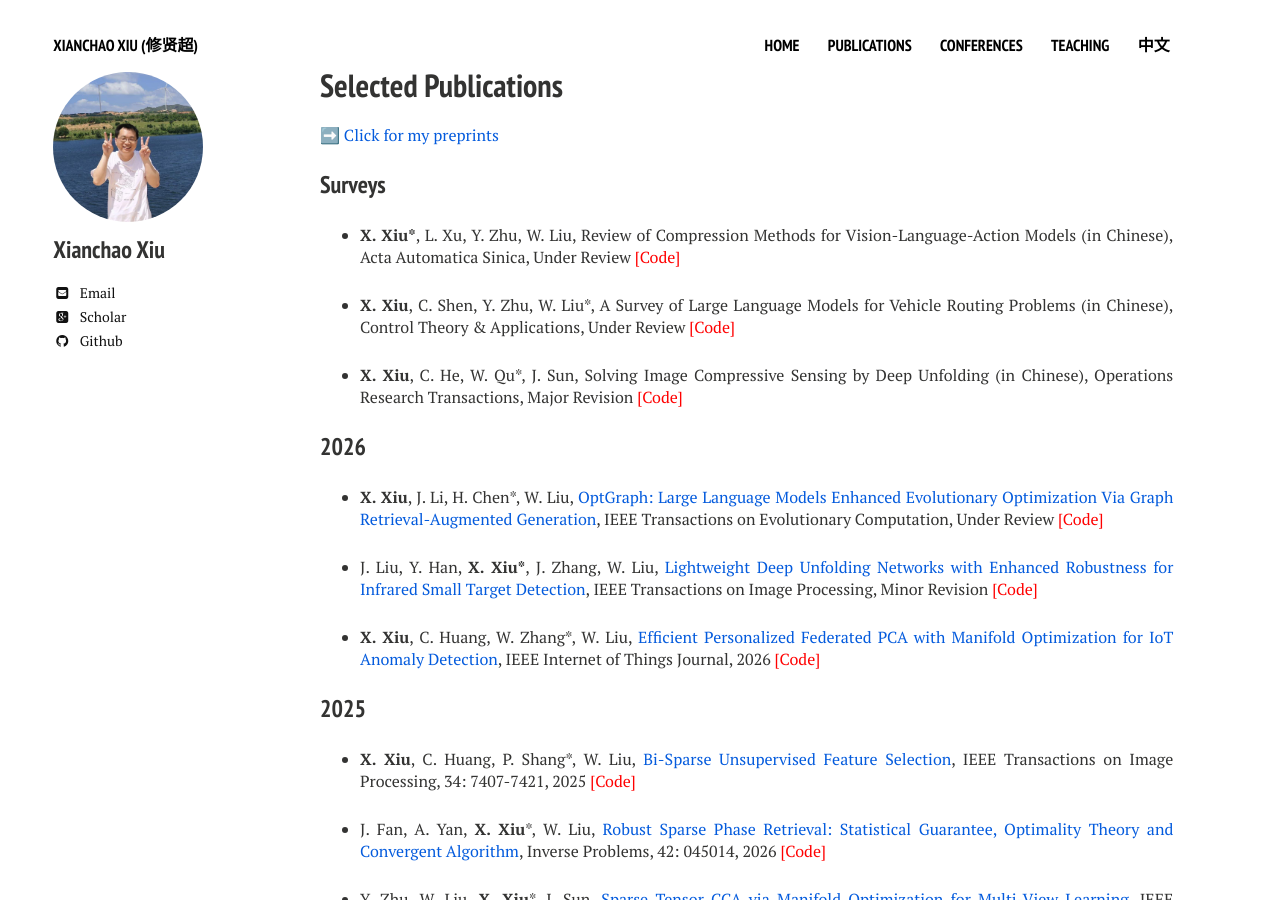
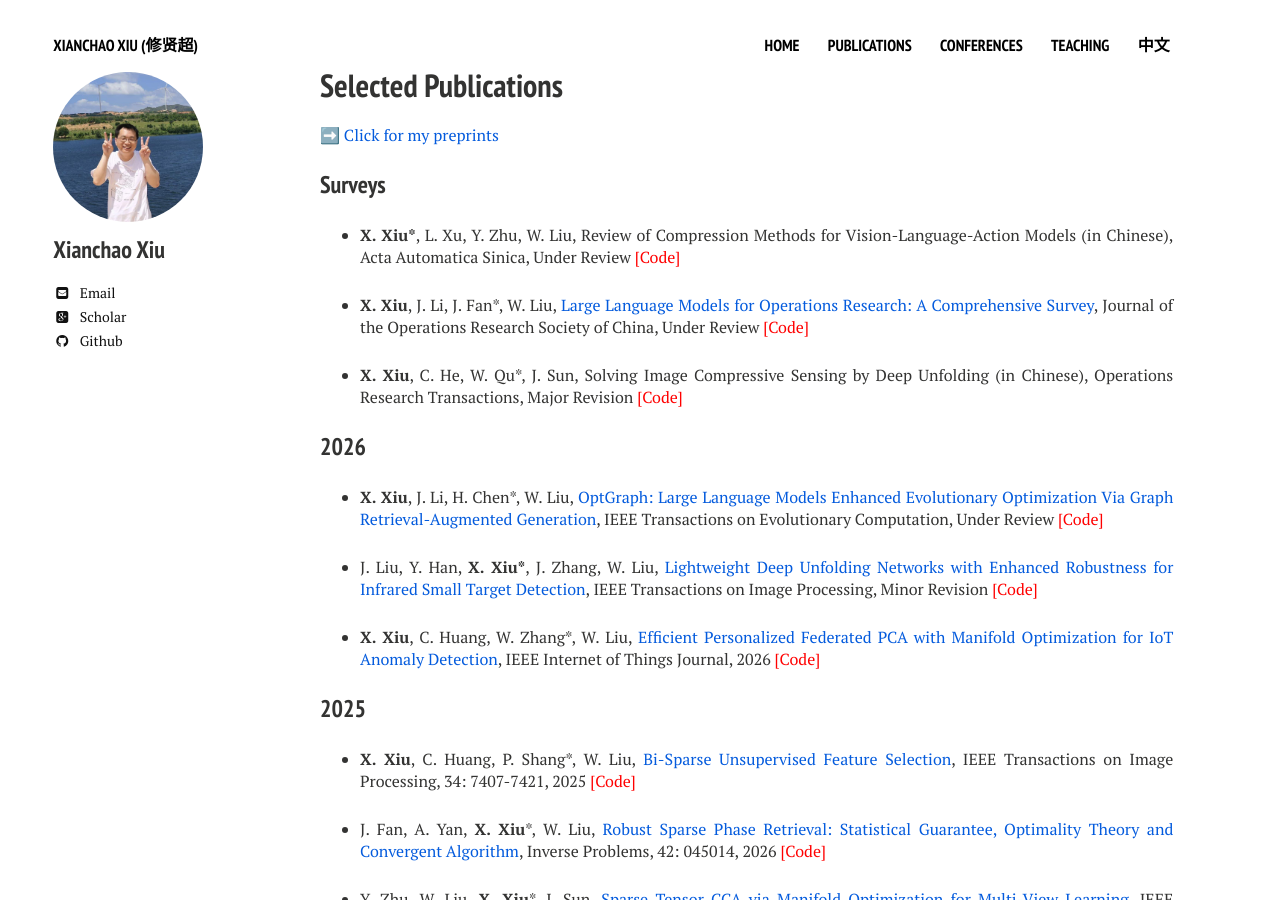
Before and after one commit to xianchaoxiu/xianchaoxiu.github.io, a Jekyll site: the page built from publications/index.md, in a window 1280 px wide and 900 px high. Built offline with Jekyll 4.4.1, drawn with Linux system fonts in a browser that asks for light colours; nearby versions of some CDN libraries.

Commit message:
Update index.md

```diff
--- a/publications/index.md
+++ b/publications/index.md
@@ -14,10 +14,10 @@ share: false
 
 * <b>X. Xiu*</b>, L. Xu, Y. Zhu, W. Liu, Review of Compression Methods for Vision-Language-Action Models (in Chinese), Acta Automatica Sinica, Under Review <a href="https://github.com/xianchaoxiu/COM4VLA" class="textlink" target="_blank" style="color: red;">[Code]</a>
 
-* <b>X. Xiu</b>, C. Shen, Y. Zhu, W. Liu*, A Survey of Large Language Models for Vehicle Routing Problems (in Chinese), Control Theory & Applications, Under Review  <a href="https://github.com/xianchaoxiu/LLM4VRP" class="textlink" target="_blank" style="color: red;">[Code]</a>
+
+* <b>X. Xiu</b>, J. Li, J. Fan*, W. Liu, <a href="https://arxiv.org/abs/2605.20849" class="textlink" target="_blank">Large Language Models for Operations Research: A Comprehensive Survey</a>, Journal of the Operations Research Society of China, Under Review  <a href="https://github.com/xianchaoxiu/LLM4OR" class="textlink" target="_blank" style="color: red;">[Code]</a>
 
 * <b>X. Xiu</b>, C. He, W. Qu*, J. Sun, Solving Image Compressive Sensing by Deep Unfolding (in Chinese), Operations Research Transactions, Major Revision <a href="https://github.com/xianchaoxiu/DL4OPT" class="textlink" target="_blank" style="color: red;">[Code]</a>
-
 
 ### 2026
 
```
